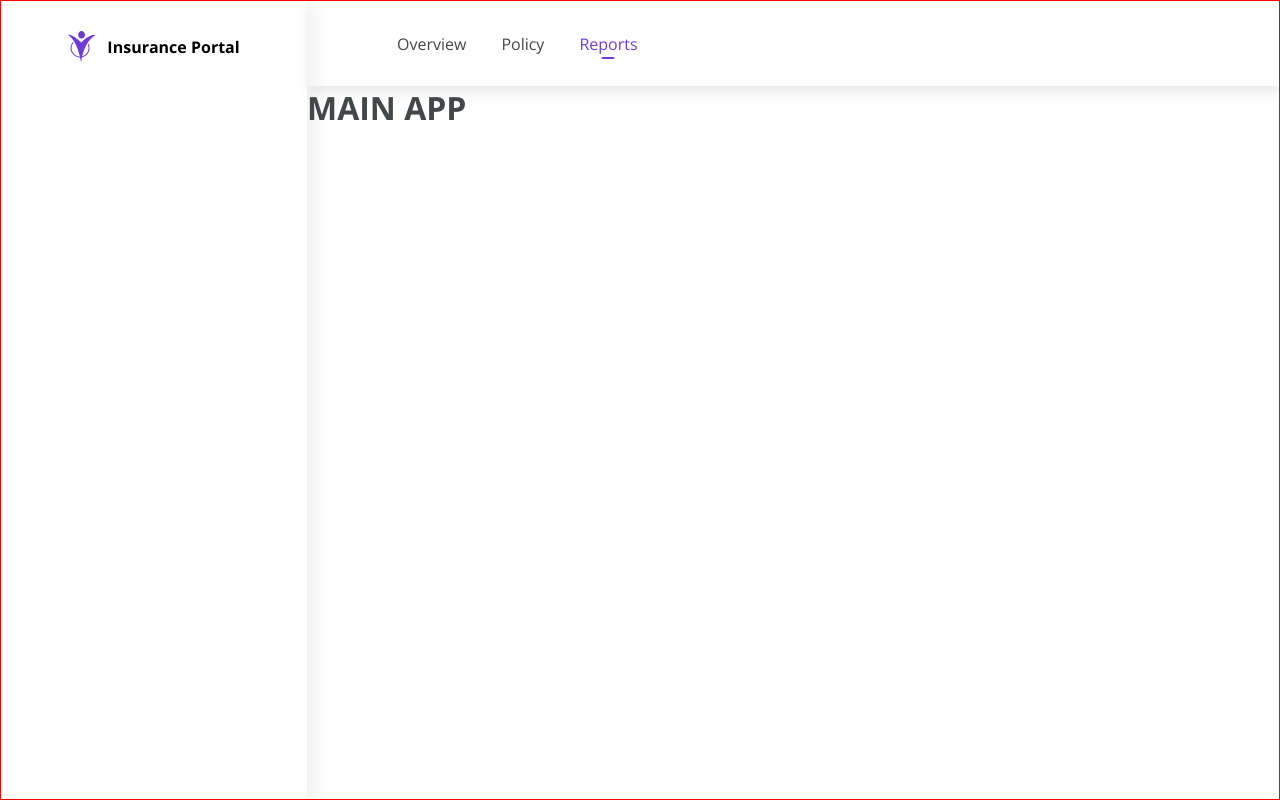
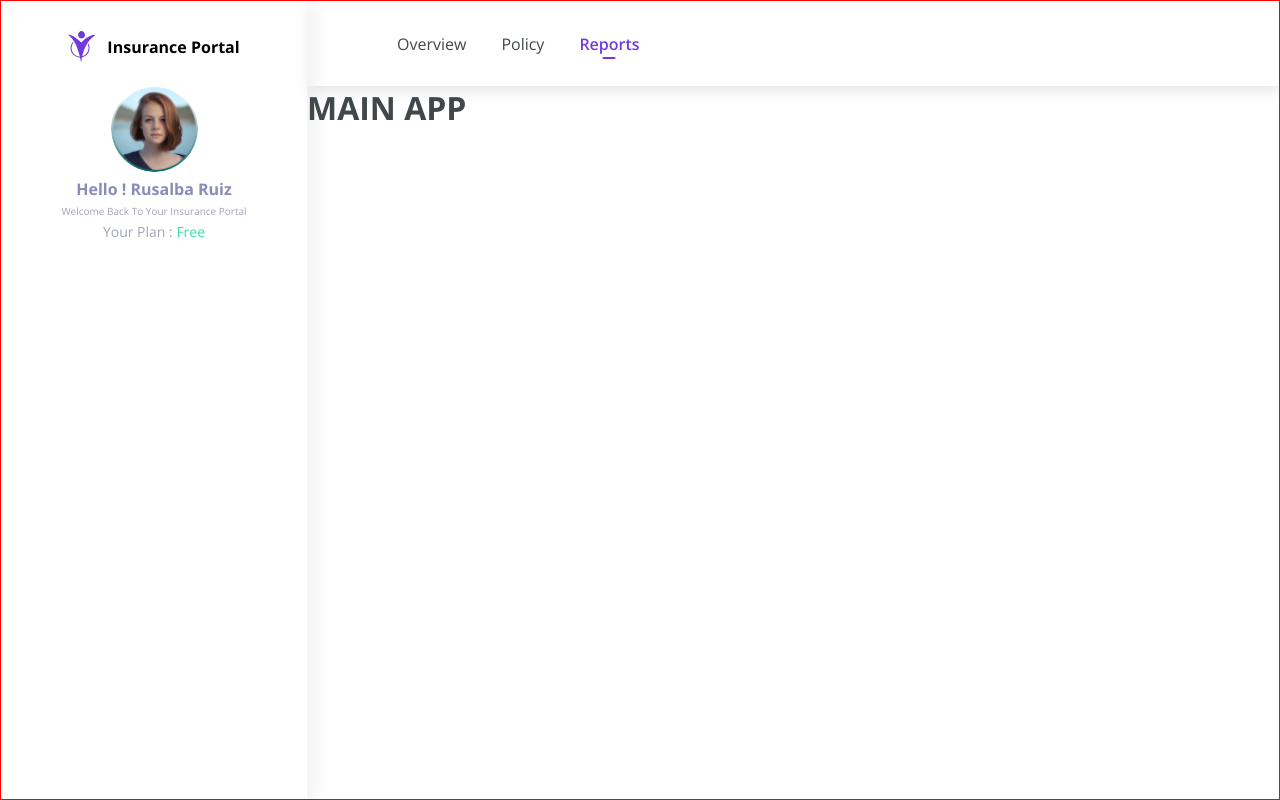
Before and after one commit to UcheSylvester/insurance-portal, a React (Create React App) app: page / in a window 1280 px wide. Built offline with nearby package versions, Linux system fonts and the light colour scheme.

Commit message:
WIP: Sidebar. Add Avatar and user details

```diff
--- /dev/null
+++ b/src/components/Avatar/index.tsx
@@ -0,0 +1,18 @@
+import "./styles.scss";
+
+export interface AvatarProps {
+  src: string;
+  alt: string;
+}
+
+const Avatar: React.FC<AvatarProps> = ({
+  src,
+  alt = "avatar",
+  ...otherProps
+}) => (
+  <div className="avatar">
+    <img className="avatar__image" {...otherProps} src={src} alt={alt} />
+  </div>
+);
+
+export default Avatar;
--- /dev/null
+++ b/src/components/Avatar/styles.scss
@@ -0,0 +1,9 @@
+.avatar {
+  border-radius: 50%;
+
+  &__image {
+    border-radius: 50%;
+    width: 100%;
+    height: 100%;
+  }
+}
--- a/src/components/Link/styles.scss
+++ b/src/components/Link/styles.scss
@@ -7,6 +7,7 @@
 
   &--active {
     color: var(--color-primary);
+    font-weight: 600;
   }
 
   &--underlined {
--- a/src/components/Sidebar/index.tsx
+++ b/src/components/Sidebar/index.tsx
@@ -1,9 +1,25 @@
+import Avatar from "../Avatar";
 import Logo from "../Logo";
+
+import LadyImage from "../../assets/images/lady.png";
+
 import "./styles.scss";
 
 const Sidebar = () => (
   <nav className="sidebar">
     <Logo brandName="Insurance Portal" />
+
+    <Avatar src={LadyImage} alt=" Rusalba Ruiz" />
+
+    <div className="sidebar__user-details">
+      <h2 className="sidebar__user-name">Hello ! Rusalba Ruiz</h2>
+      <p className="sidebar__user-welcome-note">
+        Welcome Back To Your Insurance Portal
+      </p>
+      <p className="sidebar__user-plan">
+        Your Plan : <span>Free</span>
+      </p>
+    </div>
   </nav>
 );
 
--- a/src/components/Sidebar/styles.scss
+++ b/src/components/Sidebar/styles.scss
@@ -5,5 +5,42 @@
   max-width: 100%;
   width: 30.6rem;
   box-shadow: var(--box-shadow-sidebar);
-  padding: 3rem 0;
+  padding: 3rem;
+
+  .avatar {
+    margin-top: 2.2rem;
+    margin-bottom: 0.7rem;
+  }
+
+  &__user {
+    &-details {
+      display: flex;
+      flex-direction: column;
+      align-items: center;
+      text-align: center;
+      margin-bottom: 2rem;
+      font-weight: 400;
+      color: var(--color-grey);
+    }
+
+    &-name {
+      font-size: 1.6rem;
+      font-weight: 700;
+      line-height: 2.1rem;
+      color: var(--color-secondary);
+    }
+
+    &-welcome-note {
+      font-size: 1rem;
+      margin: 0.4rem 0;
+    }
+
+    &-plan {
+      font-size: 1.4rem;
+
+      span {
+        color: var(--color-tertiary);
+      }
+    }
+  }
 }
--- a/src/index.scss
+++ b/src/index.scss
@@ -8,7 +8,7 @@ html {
 
   --color-primary: #713bdb;
   --color-secondary: #888cb7;
-  --color-tertiary: #a2a4b9;
+  --color-tertiary: #3bdda7;
 
   --color-text: #42474a;
   --color-black: #000000;
```
Also changed, not shown: src/assets/images/lady.png (added).
